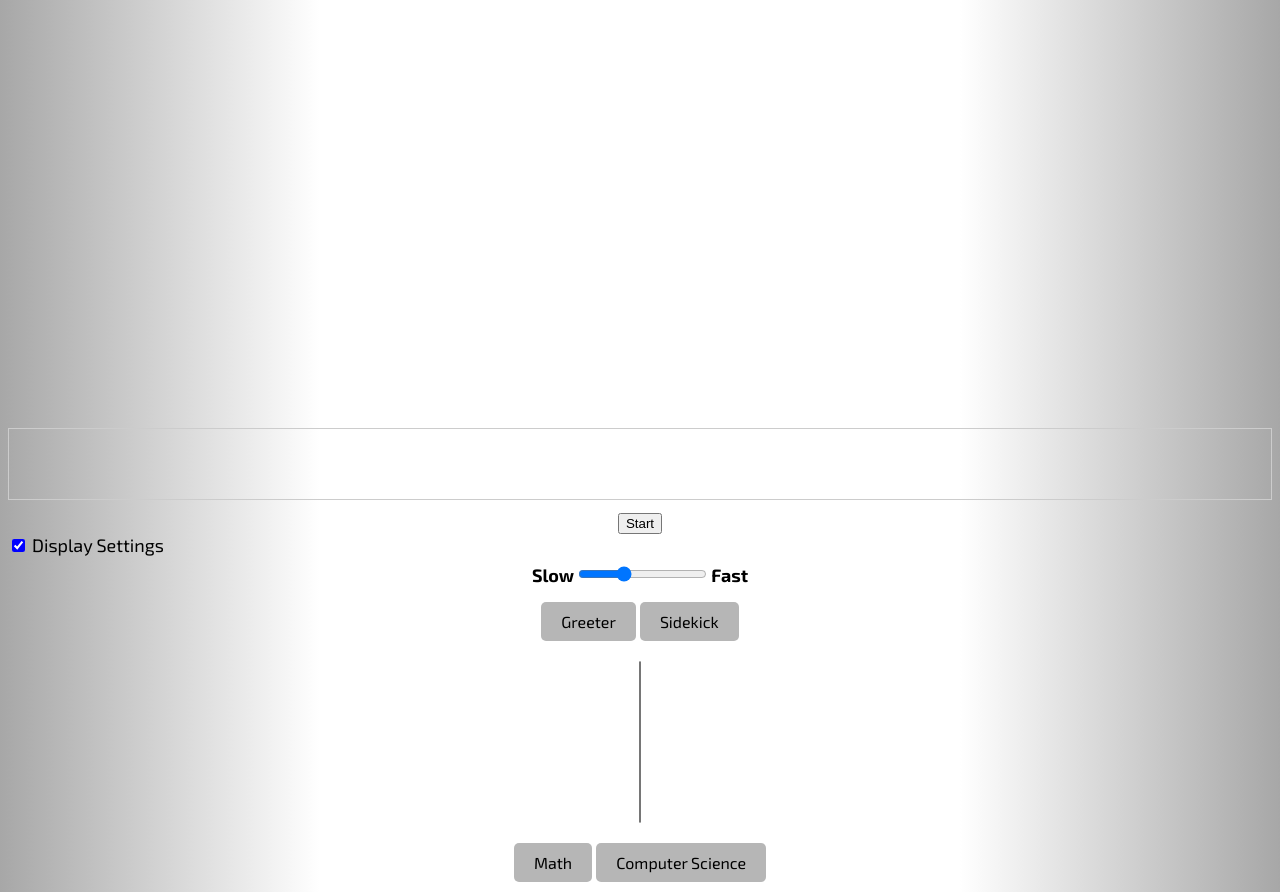
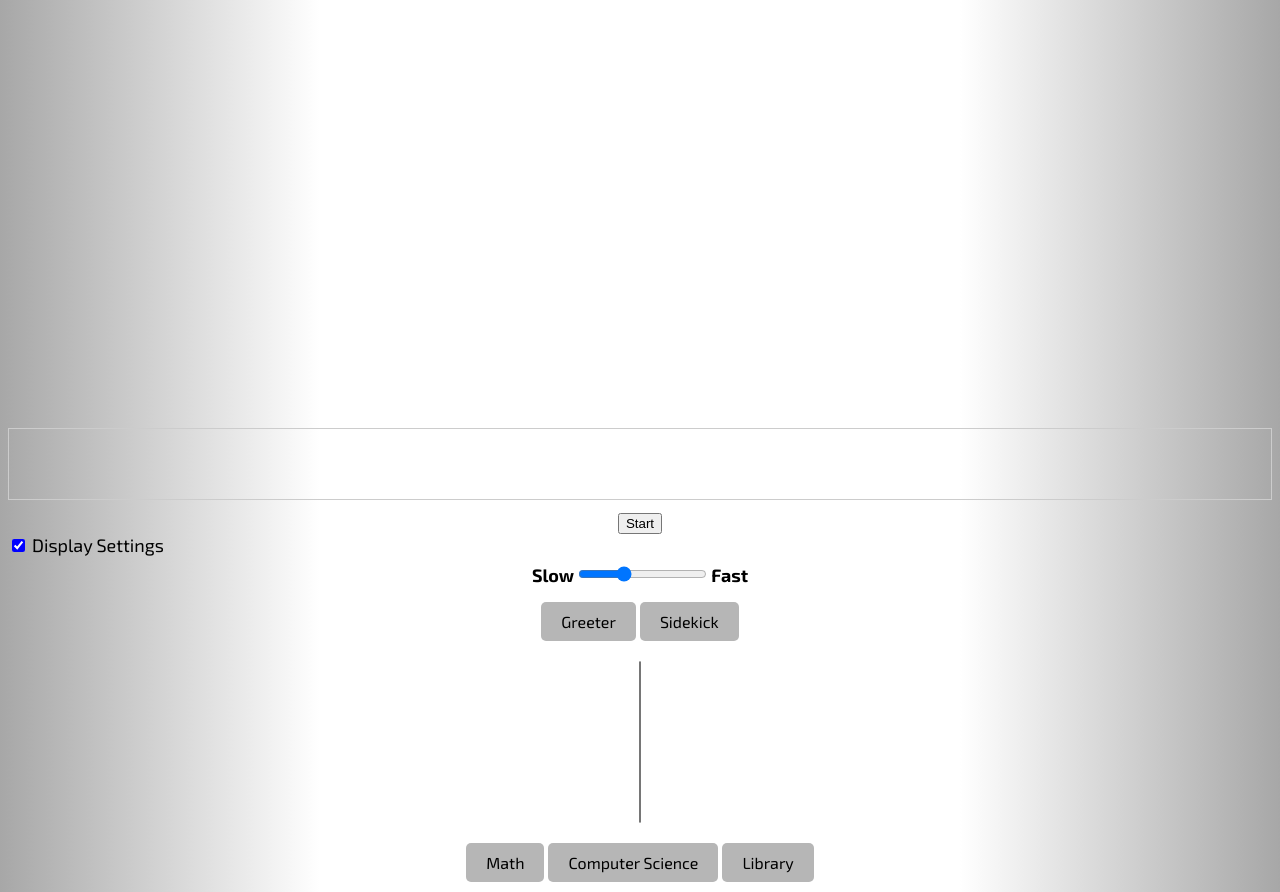
Before and after one commit to 7trail/Sidekick, a plain HTML site: page index.html in a window 1280 px wide. Drawn offline with Linux system fonts and the light colour scheme.

Commit message:
Update index.html

```diff
--- a/index.html
+++ b/index.html
@@ -56,6 +56,9 @@
 
             <input type="radio" id="option4" name="profile" value="computer-science">
             <label for="option4">Computer Science</label>
+
+            <input type="radio" id="option4" name="profile" value="library">
+            <label for="option4">Library</label>
         </div>
     </div>
     <script type="module" src="script.js"></script>
```
